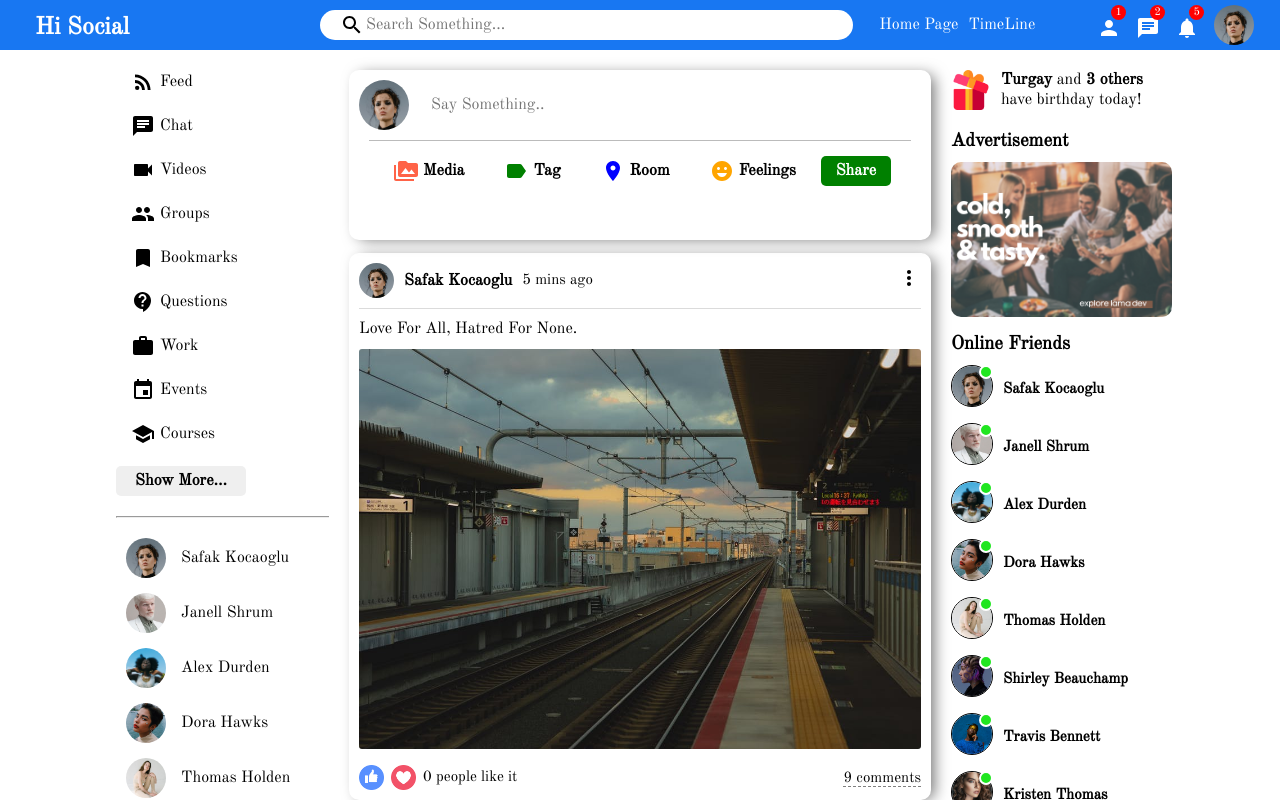
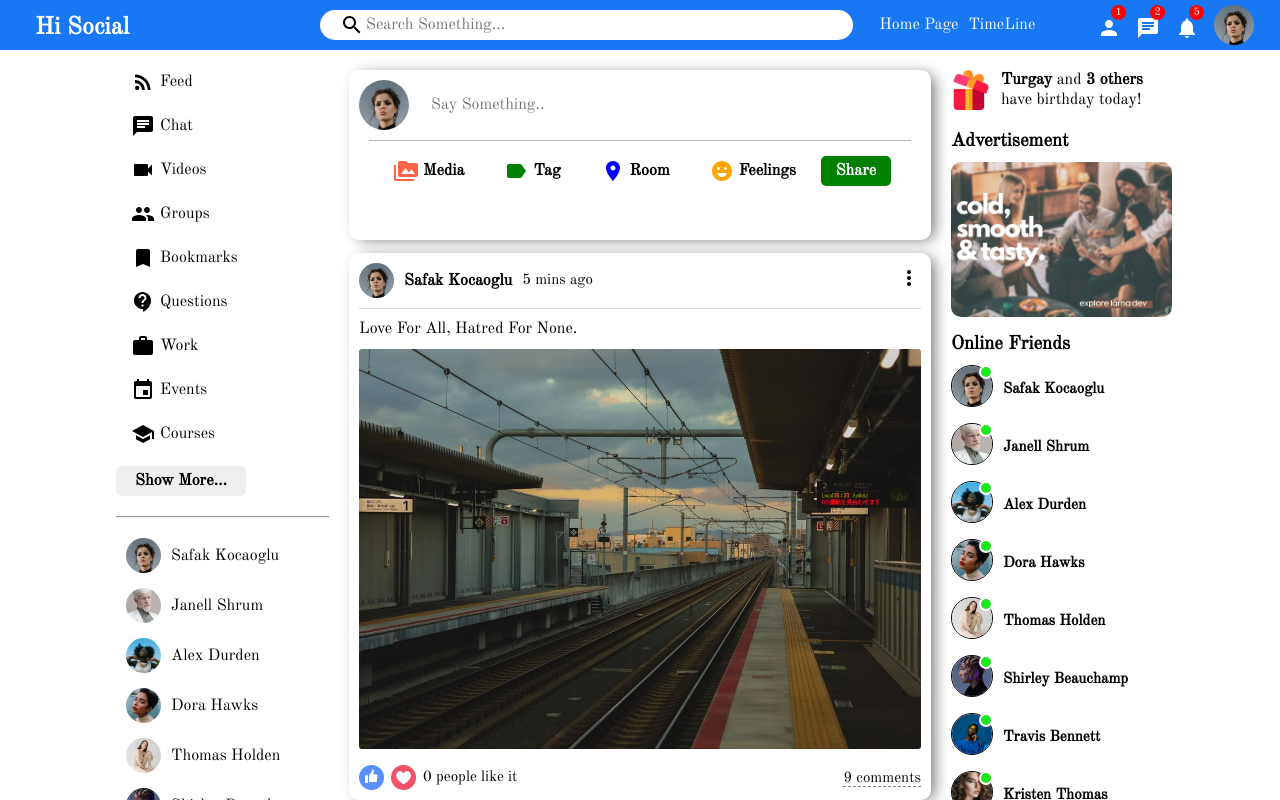
Before and after one commit to turgaysozen/social-media-app-nodejs-reactjs-mongodb, a React (Create React App) app in the folder frontend/: page / in a window 1280 px wide. Built offline with nearby package versions, Linux system fonts and the light colour scheme; the HTML template or start-up script is replaced by a standard one.

Commit message:
Change closeFriends.jsx style

```diff
--- a/frontend/src/components/closeFriends/CloseFriend.css
+++ b/frontend/src/components/closeFriends/CloseFriend.css
@@ -3,14 +3,12 @@
     display: flex;
     align-items: center;
     margin-bottom: 15px;
-    margin-left: 10px;
-    cursor: pointer;
 }
 
 .sidebarFriendImg{
-    width: 40px;
-    height: 40px;
+    width: 35px;
+    height: 35px;
     border-radius: 50%;
-    margin-right: 15px;
     object-fit: cover;
+    margin-right: 10px;
 }
--- a/frontend/src/components/closeFriends/closeFriends.jsx
+++ b/frontend/src/components/closeFriends/closeFriends.jsx
@@ -1,12 +1,11 @@
 import React from 'react'
+import "./CloseFriend.css";
 
-export default function closeFriends({friend}) {
+export default function closeFriends({ friend }) {
     return (
-        <div>
-            <li className="sidebarFriend">
-                <img src={friend.profilePicture} alt="Friend Img" className="sidebarFriendImg" />
-                <span className="sidebarFriendName">{friend.username}</span>
-            </li>
-        </div>
+        <li className="sidebarFriend">
+            <img src={friend.profilePicture} alt="Friend Img" className="sidebarFriendImg" />
+            <span className="sidebarFriendName">{friend.username}</span>
+        </li>
     )
 }
```
